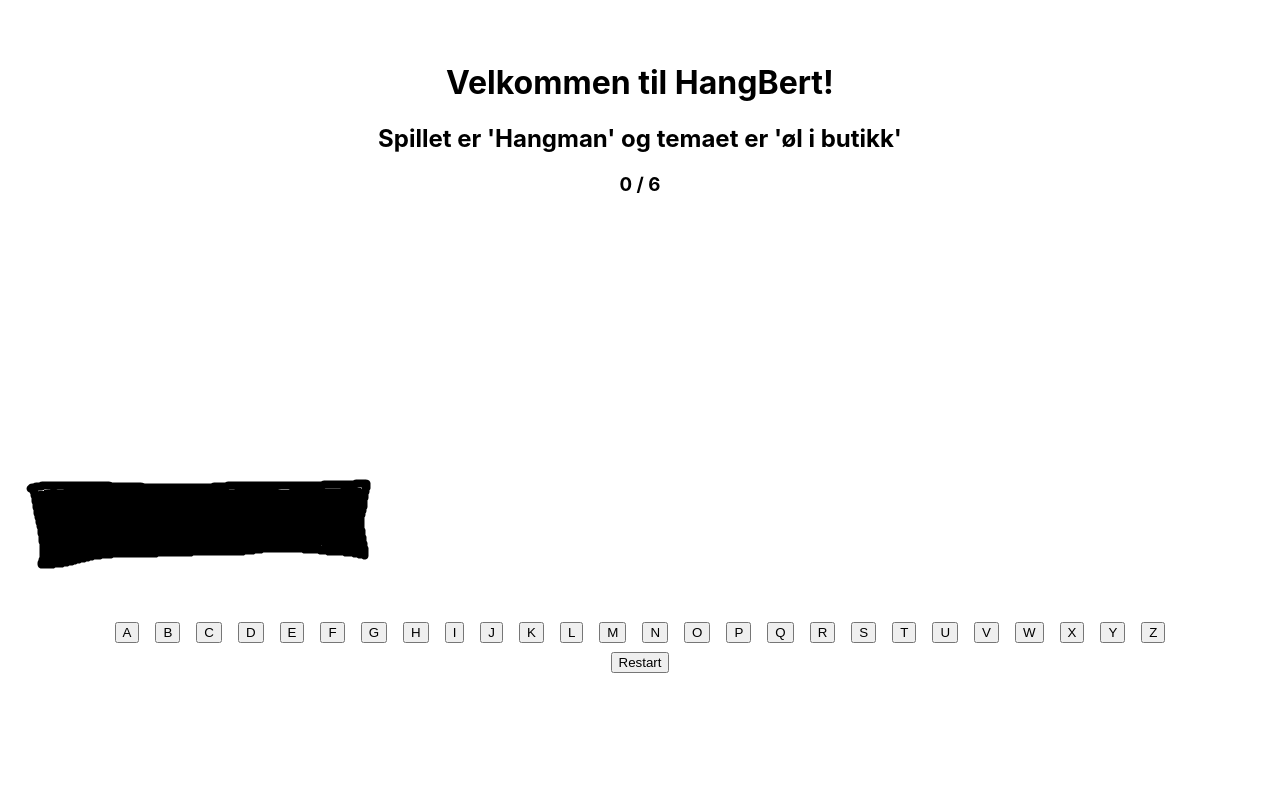
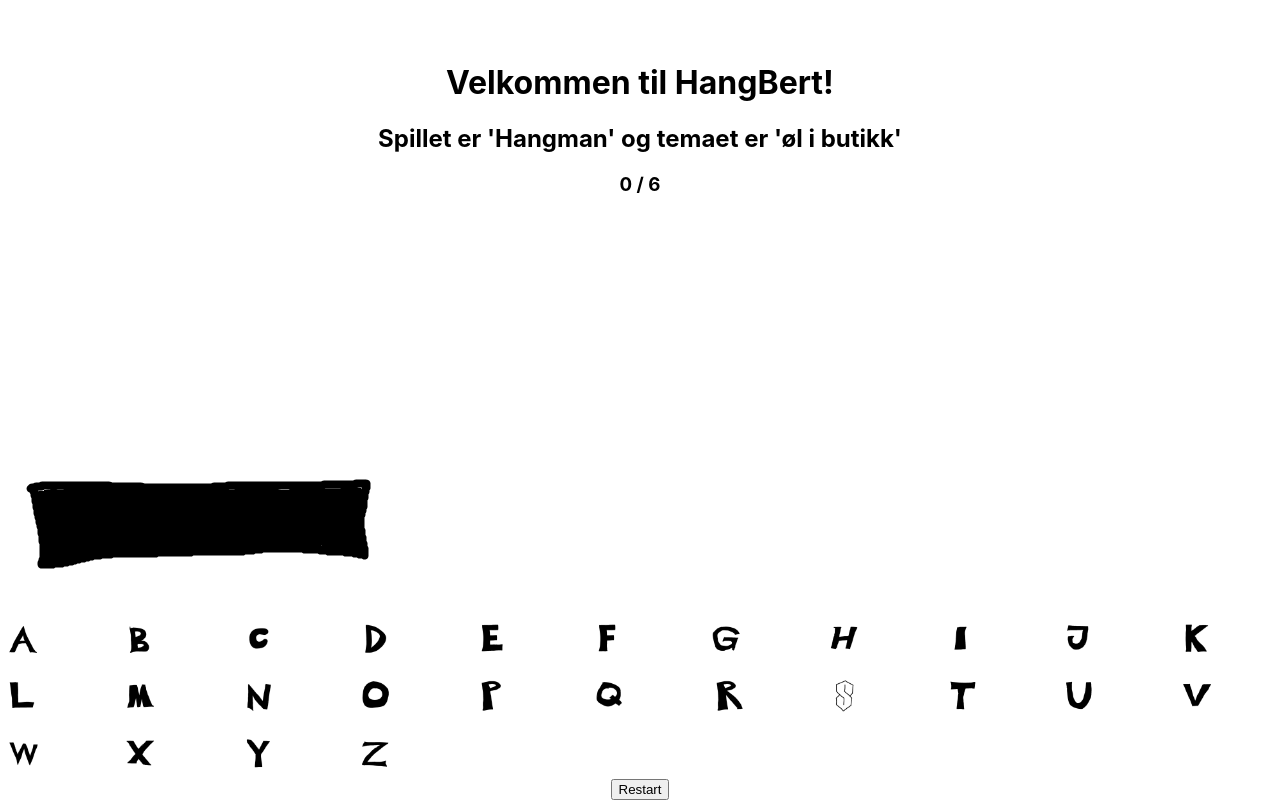
Before and after one commit to AlbiDota/react-bert, a React (Create React App) app: page /Spill in a window 1280 px wide. Shown: the part 683-1483 px from the top of the page. Before the commit the page ends 1356 px from the top, so only its background shows below. Built offline with nearby package versions, Linux system fonts and the light colour scheme.

Commit message:
added more features and css

```diff
--- /dev/null
+++ b/src/components/HangBertJS/HangBert.css
@@ -0,0 +1,5 @@
+.grid-container {
+    display: grid;
+    grid-template-columns: repeat(auto-fit, minmax(100px, 1fr));
+    gap: 10px;
+}
--- a/src/components/HangBertJS/HangBert.jsx
+++ b/src/components/HangBertJS/HangBert.jsx
@@ -1,6 +1,7 @@
 //HangBert.java, men i javascript
 import React from "react";
 import { useState } from "react";
+import "./HangBert.css";
 
 //ordliste som inneholder ordene som skal gjettes
 let ordliste = [
@@ -17,10 +18,6 @@ function tilfeldigOrd() {
     //let ord1 = ord0.toUpperCase().replaceAll(/[A-Z]/g,"_");
     return ord0;
 }
-
-//let [ord0,ord1] = tilfeldigOrd();
-//console.log(ord0); //originalen
-//console.log(ord1); //caps lock
 
 
 //vi prøver å få bytta ut bokstavene i ord0 med min "custom font"
@@ -44,24 +41,6 @@ const BilderSomTekst = ({ ord0 , tidligereGjett }) => { //setter inn ord0 som pa
     );
 };
 
-/*main = () => { //arrow function hype !!!!!
-    console.log("Velkommen til HangBert!");
-    console.log("Spillet er 'Hangman'\nog temaet er 'öl i butikk'");
-    let count = 0;
-    while (count < 7 && ord1.includes("_")) {
-        console.log("\n" + ord1);
-        console.log("Gjett en bokstav: ");
-
-
-        count++;
-    }
-}
-*/
-
-
-
-
-
 
 //funskcjon for spillet
 export default function HangBert() {
@@ -75,13 +54,12 @@ export default function HangBert() {
     //handleGuess fra knappen
     const handleGuess = (bokstav) => {
         bokstav = bokstav.toUpperCase();
+        if (tidligereGjett.includes(bokstav) || antallFeil >= 6) return;
 
-        if (ord0.includes(bokstav)) {
-            //riktig
-            setTidligereGjett((prev) => [...prev, bokstav]);
-        } else {
-            //feil
-            setAntallFeil((prev) => prev + 1);
+        setTidligereGjett((prev) => [...prev, bokstav]);
+
+        if (!ord0.includes(bokstav)) { //hvis ord0 ikke inneholder bokstav
+            setAntallFeil((prev) => prev + 1); //øker antall feil med 1
         }
     };
 
@@ -100,20 +78,43 @@ export default function HangBert() {
 
             <BilderSomTekst ord0={ord0} tidligereGjett={tidligereGjett}/>
 
-           <div>
+           <div className="grid-container">
                 {"ABCDEFGHIJKLMNOPQRSTUVWXYZ".split("").map((bokstav) => (
-                    <button key={bokstav}
+                    <img key={bokstav}
+                    src={`/alfabet/${bokstav.toLowerCase()}.png`}
+                    alt={bokstav}
                     onClick={() => handleGuess(bokstav)}
                     disabled={tidligereGjett.includes(bokstav)}
-                    style={{margin: "0.5rem"}}>
-                        {bokstav}
-                    </button>
+                    style=
+                    {{
+                        margin: "0.5rem",cursor:"pointer",width:"2rem",
+                        opacity: tidligereGjett.includes(bokstav) ? 0.5 : 1,
+                    }}
+                    />
                 ))}
            </div>
            <button onClick={restart}>Restart</button>
         </div>
     )
 }
+//let [ord0,ord1] = tilfeldigOrd();
+//console.log(ord0); //originalen
+//console.log(ord1); //caps lock
+
+
+/*main = () => { //arrow function hype !!!!!
+    console.log("Velkommen til HangBert!");
+    console.log("Spillet er 'Hangman'\nog temaet er 'öl i butikk'");
+    let count = 0;
+    while (count < 7 && ord1.includes("_")) {
+        console.log("\n" + ord1);
+        console.log("Gjett en bokstav: ");
+
+
+        count++;
+    }
+}
+*/
 
 /*const readline = require("readline").createInterface({
             input: process.stdin,
```
